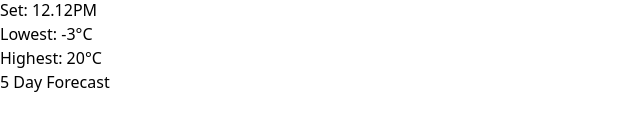
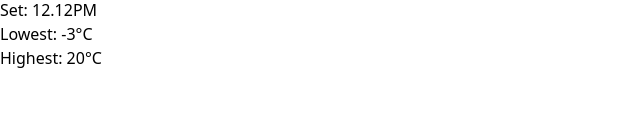
Before and after one commit to Zain0205/weather-app, a React (Vite) app: page / in a window 1280 px wide. Shown: the part 494-624 px from the top of the page, without its empty margins (0-640 px from the left). Built offline with nearby package versions, Linux system fonts and the light colour scheme; no server answers.

Commit message:
Update LocationAndTemperature.jsx

```diff
--- a/src/components/LocationAndTemperature.jsx
+++ b/src/components/LocationAndTemperature.jsx
@@ -1,7 +1,7 @@
 function LocationAndTemperature() {
   return (
     <>
-      <div className="flex flex-col justify-between gap-y-10 mt-10 h-60">
+      <div className="flex flex-col justify-between gap-y-10 h-60">
         <div className="text-center">
           <h1 className="font-semibold text-2xl text-slate-100">Jakarta, ID</h1>
           <h3 className="font-semibold text-slate-100 text-xl mt-3">Clear</h3>
@@ -25,9 +25,6 @@ function LocationAndTemperature() {
           <p className="text-center font-semibold text-slate-100 w-1/4 border-r border-white">Lowest: -3°C</p>
           <p className="text-center font-semibold text-slate-100 w-1/4 border-r border-white">Highest: 20°C</p>
         </div>
-        <div>
-          <button>5 Day Forecast</button>
-        </div>
       </div>
     </>
   );
```
